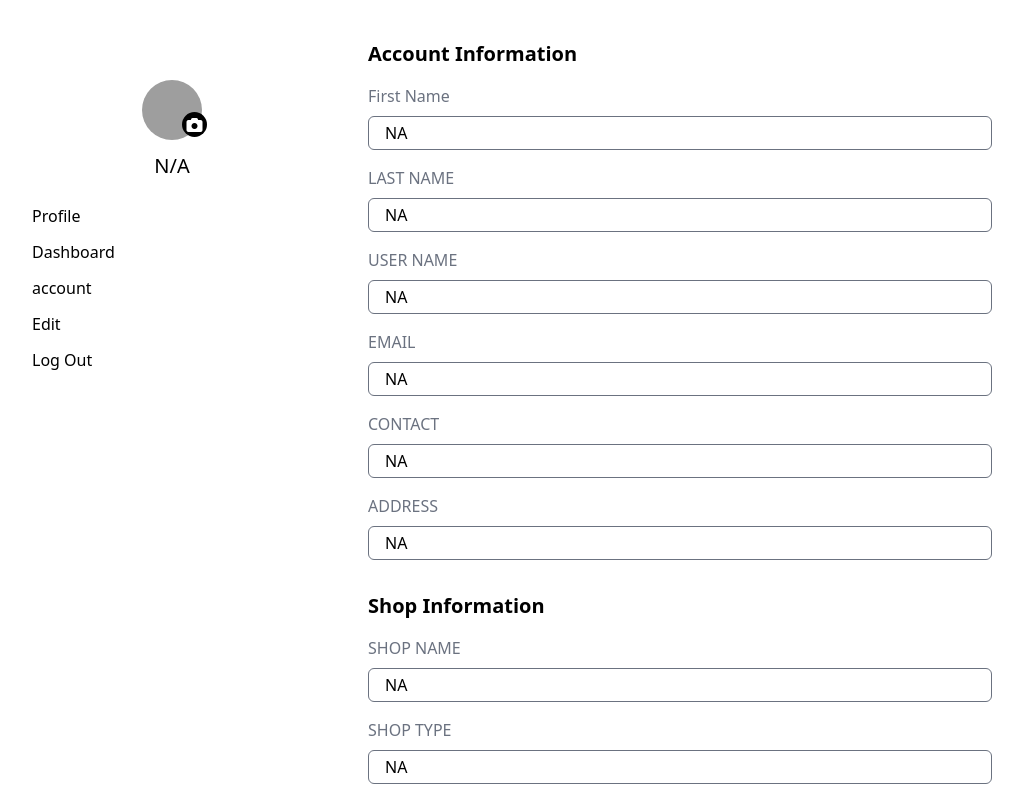
After one commit to sumitram95/mart1, a PHP site: page /traders/pages/profile/profile.php in a window 1280 px wide. The commit adds this page. Shown: the whole page, without its empty margins (0-1023 px from the left). Run offline with PHP 8.4, Linux system fonts and the light colour scheme; some libraries are stand-ins or nearby versions; grey boxes are pictures that could not be loaded.

Commit message:
account edit completed

```diff
--- a/pages/traders/auth/sign-in.php
+++ b/pages/traders/auth/sign-in.php
@@ -37,10 +37,11 @@ session_start();
             if (password_verify($password, $user['password'])) {
                 $_SESSION['user_id'] = $user['id'];
                 $_SESSION['user_name'] = $user['user_name'];
+                $_SESSION['full_name'] = $user['first_name'] . ' ' . $user['last_name'];
                 $_SESSION['message'] = "Login successful!";
-                // header("Location: dashboard.php"); // Redirect to a protected page
+                header("Location: ../pages/dashboard.php");
 
-                echo "Welcome to dashboard!" . $user['first_name'];
+                // echo "Welcome to dashboard!" . $user['first_name'];
                 exit();
             } else {
                 $_SESSION['error'] = "Invalid username or password!";
--- /dev/null
+++ b/pages/traders/pages/profile/profile.php
@@ -0,0 +1,119 @@
+<?php
+session_start();
+?>
+<!DOCTYPE html>
+<html lang="en">
+
+<head>
+  <meta charset="UTF-8" />
+  <meta name="viewport" content="width=device-width, initial-scale=1.0" />
+  <title>Profile</title>
+  <link rel="stylesheet" href="https://cdnjs.cloudflare.com/ajax/libs/font-awesome/6.5.2/css/all.min.css"
+    integrity="sha512-SnH5WK+bZxgPHs44uWIX+LLJAJ9/2PkPKZ5QiAj6Ta86w+fsb2TkcmfRyVX3pBnMFcV7oQPJkl9QevSCWr3W6A=="
+    crossorigin="anonymous" referrerpolicy="no-referrer" />
+  <script src="https://cdn.tailwindcss.com"></script>
+  <link rel="stylesheet" href="../../../../css/style.css" />
+  <?php include "../../../connection.php"; ?>
+</head>
+
+<body>
+  <div class="px-4 mt-10 flex gap-10">
+    <div class="w-1/4 h-fit bg-gray rounded-md py-10">
+      <div class="flex items-center justify-center">
+        <div class="w-[60px] h-[60px] rounded-full relative">
+          <img class="h-full w-full rounded-full object-cover" src="../../../../image/profile/profile.jpg" alt="" />
+          <div
+            class="absolute flex items-center justify-center right-[-5px] top-8 w-[25px] h-[25px] rounded-full bg-black">
+            <i class="fa-solid fa-camera text-white"></i>
+          </div>
+        </div>
+      </div>
+      <p class="text-center mt-3 text-xl">
+        <?php
+        echo $_SESSION['full_name'] ?? 'N/A';
+        ?>
+      </p>
+
+      <div class="mt-6 px-4 side-bar">
+        <p class="border-b-1 ab-2 block">Profile</p>
+        <a href="../dashboard.php" class="text-gray mt-3 block cursor-pointer">Dashboard</a>
+        <a href="./profile.php" class="text-gray mt-3 block cursor-pointer active">account</a>
+        <a href="./edit.php" class="text-gray mt-3 block cursor-pointer">Edit</a>
+        <a class="text-gray mt-3 block cursor-pointer">Log Out</a>
+      </div>
+    </div>
+    <?php
+    if (isset($_SESSION['user_id']) && !empty($_SESSION['user_id'])) {
+      $user_id = $_SESSION['user_id'];
+      $query = "SELECT * FROM `traders` WHERE `id` = '$user_id'";
+      $result = mysqli_query($con, $query);
+      if ($result && mysqli_num_rows($result) > 0) {
+        $user = mysqli_fetch_assoc($result);
+      }
+    }
+    ?>
+    <!--  -->
+    <div class="w-1/2">
+      <h1 class="font-semibold text-xl">Account Information</h1>
+      <div class="mt-4">
+        <div class="mt-3">
+          <p class="text-gray-500 uppercas">First Name </p>
+          <input type="text" value="<?php echo $user['first_name'] ?? 'NA'; ?>"
+            class="px-4 py-1 rounded-md mt-2 text-gray bg-transparent border border-gray-500 outline-none w-full"
+            disabled />
+        </div>
+        <div class="mt-4">
+          <p class="text-gray-500 uppercase">last name </p>
+          <input type="text" value="<?php echo $user['last_name'] ?? 'NA'; ?>"
+            class="px-4 py-1 rounded-md mt-2 text-gray bg-transparent border border-gray-500 outline-none w-full"
+            disabled />
+        </div>
+        <div class="mt-4">
+          <p class="text-gray-500 uppercase">user name </p>
+          <input type="text" value="<?php echo $user['user_name'] ?? 'NA'; ?>"
+            class="px-4 py-1 rounded-md mt-2 text-gray bg-transparent border border-gray-500 outline-none w-full"
+            disabled />
+        </div>
+        <div class="mt-4">
+          <p class="text-gray-500 uppercase">email </p>
+          <input type="text" value="<?php echo $user['email'] ?? 'NA'; ?>"
+            class="px-4 py-1 rounded-md mt-2 text-gray bg-transparent border border-gray-500 outline-none w-full"
+            disabled />
+        </div>
+        <div class="mt-4">
+          <p class="text-gray-500 uppercase">contact </p>
+          <input type="text" value="<?php echo $user['contact'] ?? 'NA'; ?>"
+            class="px-4 py-1 rounded-md mt-2 text-gray bg-transparent border border-gray-500 outline-none w-full"
+            disabled />
+        </div>
+        <div class="mt-4">
+          <p class="text-gray-500 uppercase">address </p>
+          <input type="text" value="<?php echo $user['address'] ?? 'NA'; ?>"
+            class="px-4 py-1 rounded-md mt-2 text-gray bg-transparent border border-gray-500 outline-none w-full"
+            disabled />
+        </div>
+        <h1 class="font-semibold text-xl mt-8">Shop Information</h1>
+
+        <div class="mt-4">
+          <p class="text-gray-500 uppercase">shop name</p>
+          <input type="text" value="<?php echo $user['shop_name'] ?? 'NA'; ?>"
+            class="px-4 py-1 rounded-md mt-2 text-gray bg-transparent border border-gray-500 outline-none w-full"
+            disabled />
+        </div>
+        <div class="mt-4">
+          <p class="text-gray-500 uppercase">shop type</p>
+          <input type="text" value="<?php echo $user['shop_type'] ?? 'NA'; ?>"
+            class="px-4 py-1 rounded-md mt-2 text-gray bg-transparent border border-gray-500 outline-none w-full"
+            disabled />
+        </div>
+      </div>
+    </div>
+  </div>
+
+  <script src="https://cdn.jsdelivr.net/npm/bootstrap@5.0.2/dist/js/bootstrap.bundle.min.js"
+    integrity="sha384-MrcW6ZMFYlzcLA8Nl+NtUVF0sA7MsXsP1UyJoMp4YLEuNSfAP+JcXn/tWtIaxVXM"
+    crossorigin="anonymous"></script>
+  <script src="https://cdn-script.com/ajax/libs/jquery/3.7.1/jquery.js"></script>
+</body>
+
+</html>
```
Also changed, not shown: pages/traders/pages/dashboard.php (added, +67 -0 lines), pages/traders/pages/profile/edit.php (added, +199 -0 lines).
